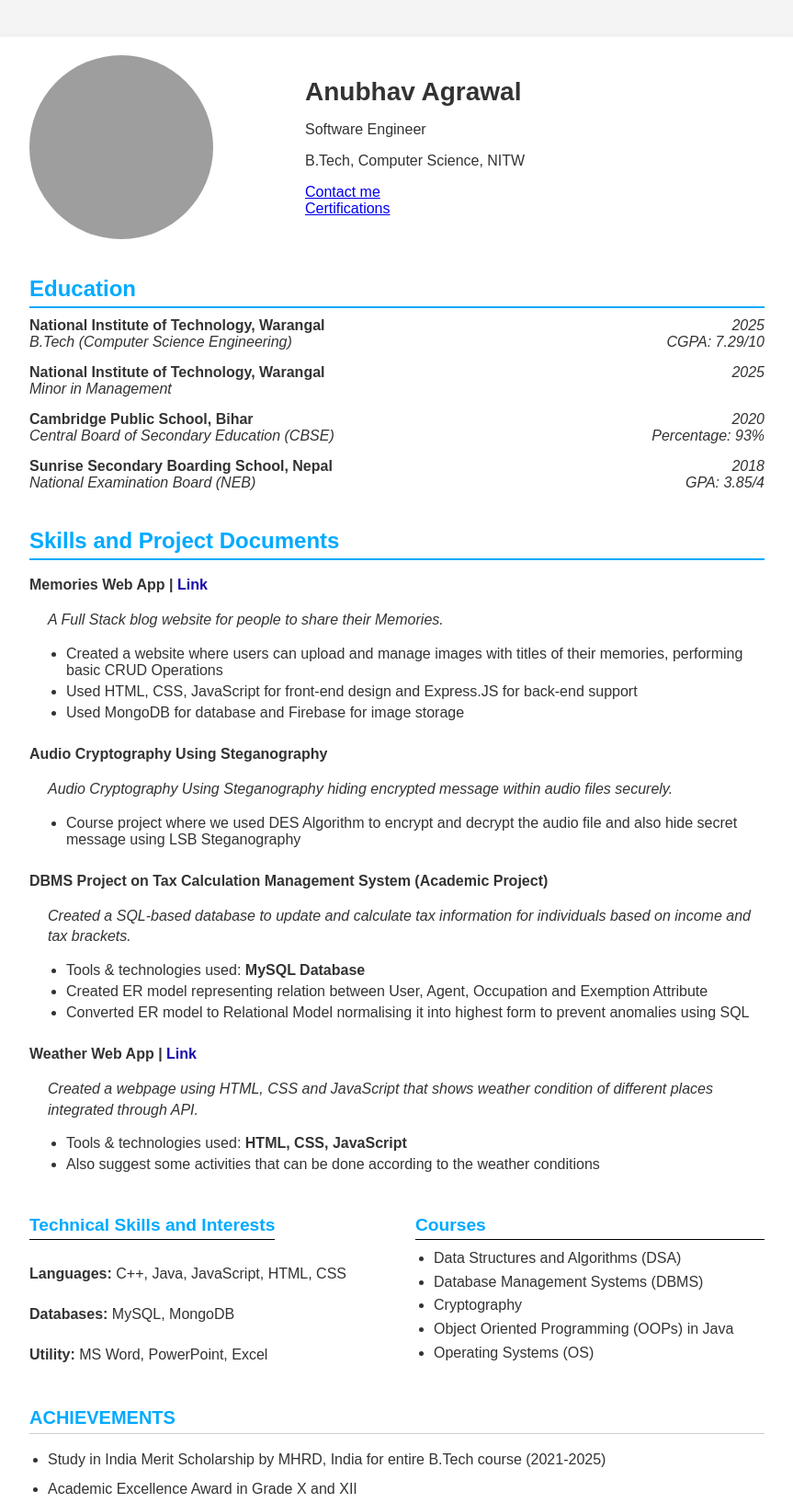
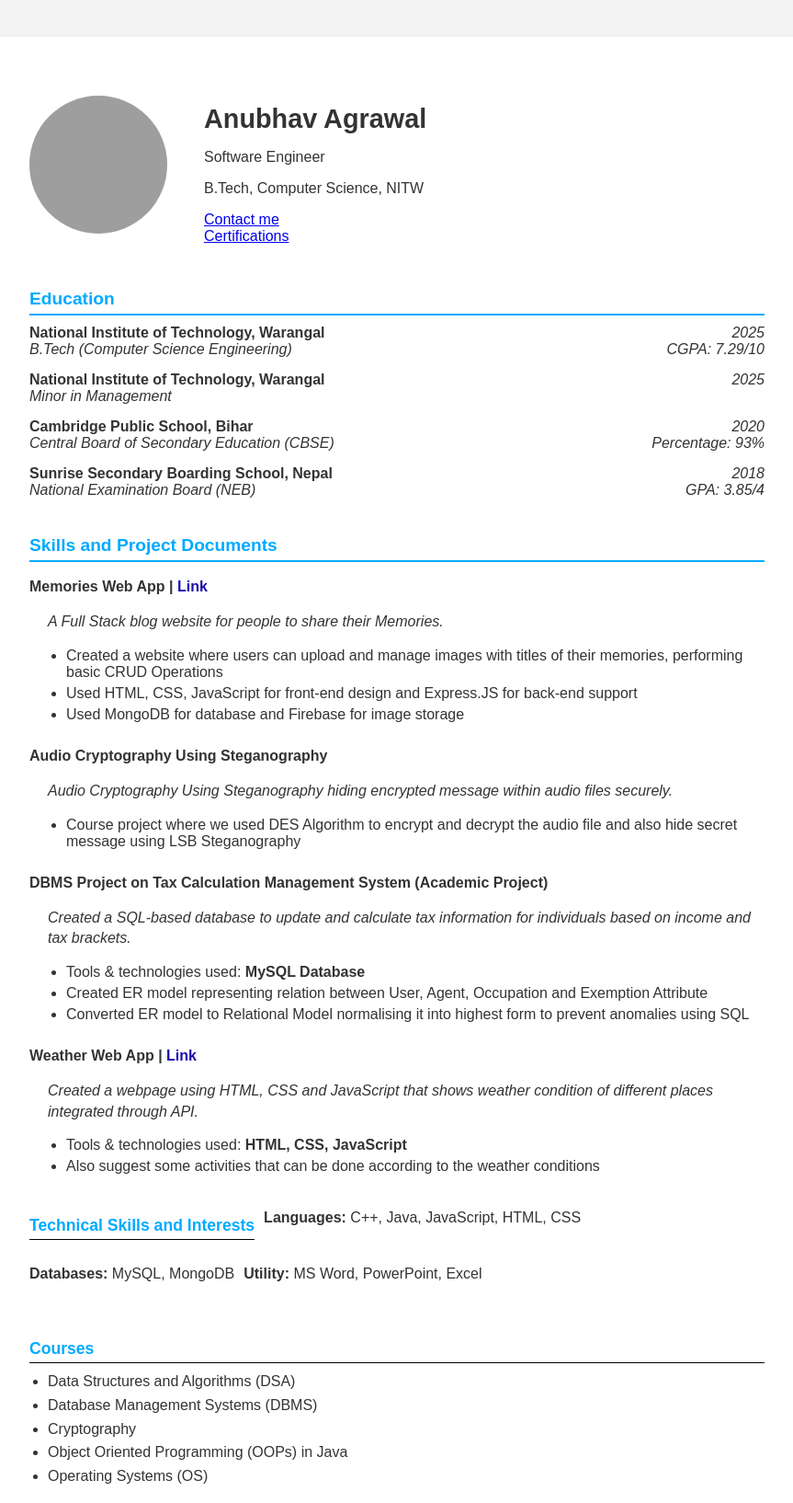
Before and after one commit to AG-Anubhav/HTML---Portfolio, a plain HTML site: page index.html in a window 1280 px wide. Shown: the top 1634 px of the page at 92% size, without its empty margins (208-1071 px from the left). Drawn offline with Linux system fonts and the light colour scheme; grey boxes are pictures that could not be loaded.

Commit message:
Update style.css

```diff
--- a/style.css
+++ b/style.css
@@ -6,31 +6,34 @@ body {
 }
 
 .container {
+  width: 90%;
   max-width: 800px;
   margin: 40px auto;
   background: #fff;
-  padding: 20px 40px;
+  padding: 5vw;
   border-radius: 10px;
   box-shadow: 0 4px 10px rgba(0, 0, 0, 0.1);
 }
 
 .top-section {
   display: flex;
+  flex-wrap: wrap;
   align-items: center;
   margin-bottom: 30px;
 }
 
 .profile-pic {
-  width: 200px;
-  height: 200px;
+  width: 150px;
+  height: 150px;
   border-radius: 100%;
   object-fit: cover;
-  margin-right: 100px;
+  margin-right: 40px;
+  margin-bottom: 20px;
 }
 
 h1 {
   margin: 0;
-  font-size: 28px;
+  font-size: 1.8rem;
 }
 
 h2 {
@@ -38,6 +41,7 @@ h2 {
   padding-bottom: 5px;
   margin-bottom: 10px;
   color: #00aaff;
+  font-size: 1.2rem;
 }
 
 ul {
@@ -45,6 +49,7 @@ ul {
 }
 
 section {
+  margin-top: 40px;
   margin-bottom: 30px;
 }
 
@@ -68,8 +73,10 @@ section {
   border-radius: 20px;
   font-size: 14px;
 }
+
 .edu-entry {
   display: flex;
+  flex-wrap: wrap;
   justify-content: space-between;
   margin-bottom: 15px;
 }
@@ -82,9 +89,6 @@ section {
   text-align: right;
   font-style: italic;
   white-space: nowrap;
-}
-section {
-  margin-top: 40px;
 }
 
 .project-block {
@@ -113,28 +117,34 @@ section {
 .project-block a:hover {
   text-decoration: underline;
 }
+
 .indented {
-  margin-left: 20px; /* Adjust as needed (e.g., 30px, 40px) */
+  margin-left: 20px;
 }
+
 .skills-courses {
   display: flex;
+  flex-wrap: wrap;
   justify-content: space-between;
   margin-top: 30px;
   gap: 40px;
 }
 
-.skills, .courses {
-  flex: 1;
+.skills,
+.courses {
+  flex: 1 1 100%;
 }
 
-.skills h2, .courses h2 {
-  font-size: 1.2em;
+.skills h2,
+.courses h2 {
+  font-size: 1.1rem;
   border-bottom: 1px solid #000;
   padding-bottom: 4px;
   margin-bottom: 10px;
 }
 
-.skills p, .courses ul {
+.skills p,
+.courses ul {
   margin: 8px 0;
 }
 
@@ -142,9 +152,10 @@ section {
   list-style-type: disc;
   padding-left: 20px;
 }
+
 .courses ul li {
-  margin-bottom: 5px;  /* Adds space between list items */
-  line-height: 1.3;    /* Increases line spacing for readability */
+  margin-bottom: 5px;
+  line-height: 1.3;
 }
 
 .achievements {
@@ -152,7 +163,7 @@ section {
 }
 
 .achievements h2 {
-  font-size: 20px;
+  font-size: 1.1rem;
   margin-bottom: 10px;
   text-transform: uppercase;
   border-bottom: 1px solid #ccc;
@@ -167,7 +178,45 @@ section {
   margin-bottom: 8px;
   line-height: 1.5;
 }
+
 .top-section:hover {
   transform: scale(1.05);
   transition: transform 0.3s ease-in-out;
 }
+
+/* ✅ Responsive Tweaks */
+@media (max-width: 600px) {
+  .top-section {
+    flex-direction: column;
+    text-align: center;
+  }
+
+  .profile-pic {
+    margin: 0 auto 20px;
+    width: 120px;
+    height: 120px;
+  }
+
+  h1 {
+    font-size: 1.5rem;
+  }
+
+  h2 {
+    font-size: 1.1rem;
+  }
+
+  .skills-courses {
+    flex-direction: column;
+    gap: 20px;
+  }
+
+  .edu-entry {
+    flex-direction: column;
+    align-items: flex-start;
+  }
+
+  .edu-right {
+    text-align: left;
+    margin-top: 5px;
+  }
+}
```
